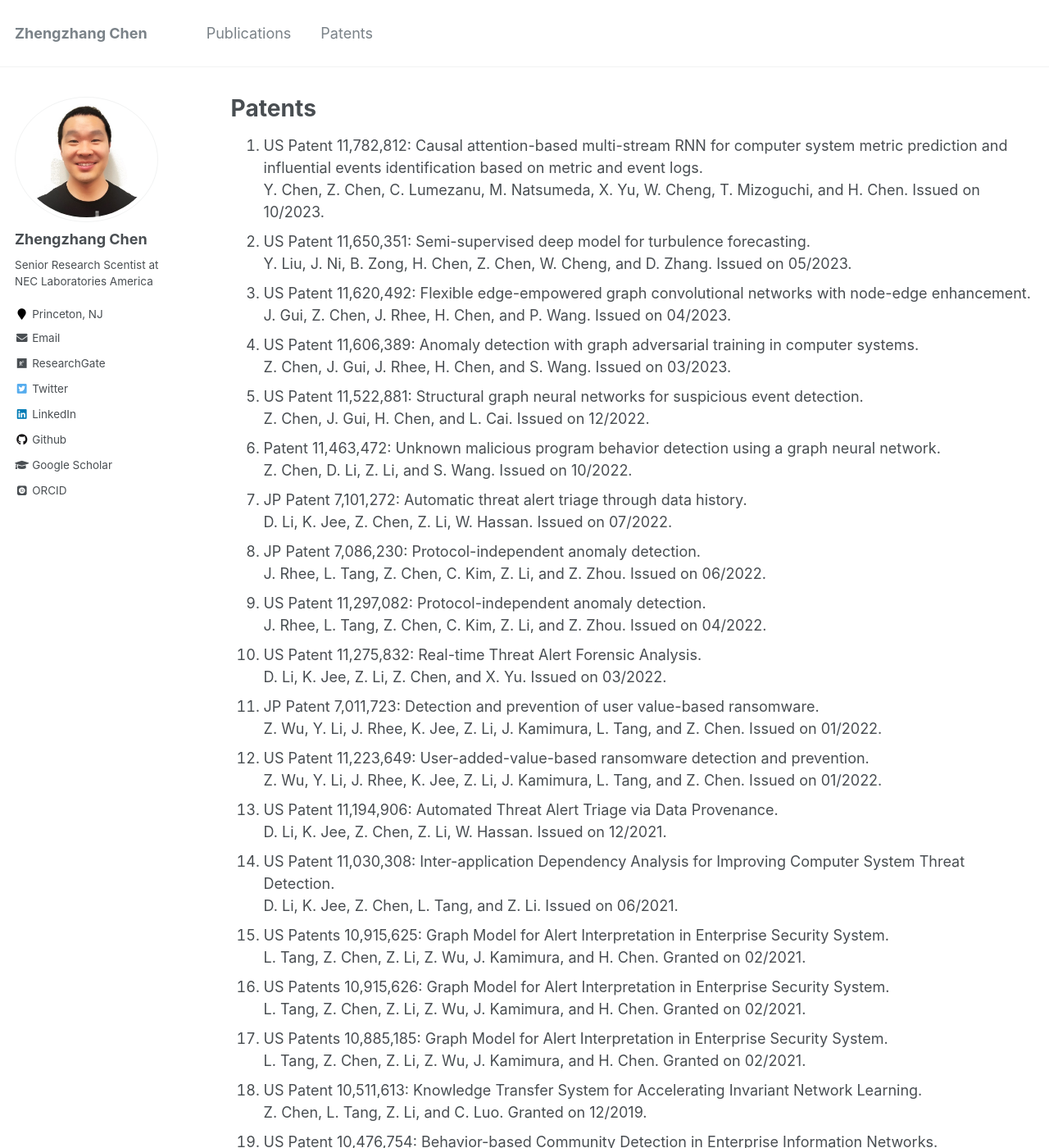
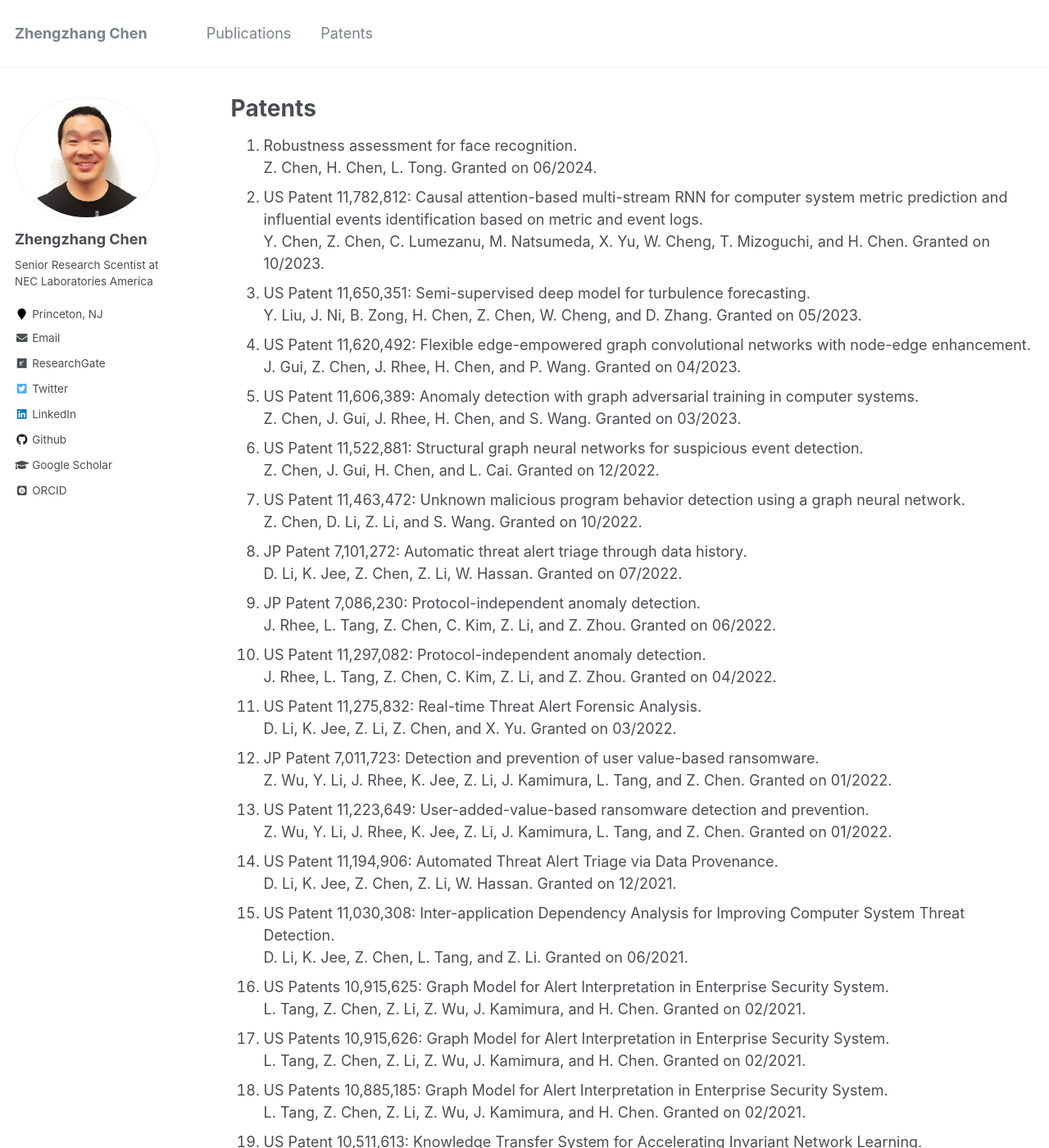
Before and after one commit to zhengzhangchen/zhengzhangchen.github.io, a Jekyll site: the page built from _pages/portfolio.md, in a window 1280 px wide and 1400 px high. Shown: the whole window at 82% size. Built offline with Jekyll 4.4.1, drawn with Linux system fonts in a browser that asks for light colours; some web fonts are replaced; some of the changed text lies outside the part shown.

Commit message:
Update portfolio.md

```diff
--- a/_pages/portfolio.md
+++ b/_pages/portfolio.md
@@ -5,39 +5,38 @@ permalink: /portfolio/
 author_profile: true
 ---
 
-
-1. US Patent 11,782,812: Causal attention-based multi-stream RNN for computer system metric prediction and influential events identification based on metric and event logs. <br> Y. Chen, Z. Chen, C. Lumezanu, M. Natsumeda, X. Yu, W. Cheng, T. Mizoguchi, and H. Chen. Issued on 10/2023.
-2. US Patent 11,650,351: Semi-supervised deep model for turbulence forecasting. <br> Y. Liu, J. Ni, B. Zong, H. Chen, Z. Chen, W. Cheng, and D. Zhang. Issued on 05/2023.
-3. US Patent 11,620,492: Flexible edge-empowered graph convolutional networks with node-edge enhancement. <br> J. Gui, Z. Chen, J. Rhee, H. Chen, and P. Wang. Issued on 04/2023.
-4. US Patent 11,606,389: Anomaly detection with graph adversarial training in computer systems. <br> Z. Chen, J. Gui, J. Rhee, H. Chen, and S. Wang. Issued on 03/2023.
-5. US Patent 11,522,881: Structural graph neural networks for suspicious event detection. <br> Z. Chen, J. Gui, H. Chen, and L. Cai. Issued on 12/2022.
-6. Patent 11,463,472: Unknown malicious program behavior detection using a graph neural network. <br> Z. Chen, D. Li, Z. Li, and S. Wang. Issued on 10/2022.
-7. JP Patent 7,101,272: Automatic threat alert triage through data history. <br> D. Li, K. Jee, Z. Chen, Z. Li, W. Hassan. Issued on 07/2022.
-8. JP Patent 7,086,230: Protocol-independent anomaly detection. <br> J. Rhee, L. Tang, Z. Chen, C. Kim, Z. Li, and Z. Zhou. Issued on 06/2022.
-9. US Patent 11,297,082: Protocol-independent anomaly detection. <br> J. Rhee, L. Tang, Z. Chen, C. Kim, Z. Li, and Z. Zhou. Issued on 04/2022.
-10. US Patent 11,275,832: Real-time Threat Alert Forensic Analysis. <br> D. Li, K. Jee, Z. Li, Z. Chen, and X. Yu. Issued on 03/2022.
-11. JP Patent 7,011,723: Detection and prevention of user value-based ransomware. <br> Z. Wu, Y. Li, J. Rhee, K. Jee, Z. Li, J. Kamimura, L. Tang, and Z. Chen. Issued on 01/2022.
-12. US Patent 11,223,649: User-added-value-based ransomware detection and prevention. <br> Z. Wu, Y. Li, J. Rhee, K. Jee, Z. Li, J. Kamimura, L. Tang, and Z. Chen. Issued on 01/2022.
-13. US Patent 11,194,906: Automated Threat Alert Triage via Data Provenance. <br> D. Li, K. Jee, Z. Chen, Z. Li, W. Hassan. Issued on 12/2021.
-14. US Patent 11,030,308: Inter-application Dependency Analysis for Improving Computer System Threat Detection. <br> D. Li, K. Jee, Z. Chen, L. Tang, and Z. Li. Issued on 06/2021.
-15. US Patents 10,915,625: Graph Model for Alert Interpretation in Enterprise Security System. <br> L. Tang, Z. Chen, Z. Li, Z. Wu, J. Kamimura, and H. Chen. Granted on 02/2021.
-16. US Patents 10,915,626: Graph Model for Alert Interpretation in Enterprise Security System. <br> L. Tang, Z. Chen, Z. Li, Z. Wu, J. Kamimura, and H. Chen. Granted on 02/2021.
-17. US Patents 10,885,185: Graph Model for Alert Interpretation in Enterprise Security System. <br> L. Tang, Z. Chen, Z. Li, Z. Wu, J. Kamimura, and H. Chen. Granted on 02/2021.
-18. US Patent 10,511,613: Knowledge Transfer System for Accelerating Invariant Network Learning. <br> Z. Chen, L. Tang, Z. Li, and C. Luo. Granted on 12/2019.
-19. US Patent 10,476,754: Behavior-based Community Detection in Enterprise Information Networks. <br> Z. Chen, L. Tang, Z. Li, and C. Cao. Granted on 11/2019.
-20. US Patent 10,476,753: Behavior-based Host Modeling. <br> Z. Chen, L. Tang, Z. Li, and C. Cao. Granted on 11/2019.
-21. JP Patent 6,616,045: Graph-based Fusing of Heterogeneous Alerts. <br> K. Yoshihira, Z. Li, Z. Chen, H. Chen, G. Jiang, and L. Tang. Granted on 11/2019.
-20. US Patent 10,476,752: Blue Print Graphs for Fusing of Heterogeneous Alerts. <br> K. Yoshihira, Z. Li, Z. Chen, H. Chen, G. Jiang, and L. Tang. Granted on 11/2019.
-21. US Patent 10,476,749: Graph-based Fusing of Heterogeneous Alerts. <br> K. Yoshihira, Z. Li, Z. Chen, H. Chen, G. Jiang, and L. Tang. Granted on 11/2019.
-22. US Patent 10,367,842: Peer-based Abnormal Host Detection for Enterprise Security Systems. <br> Z. Chen, L. Tang, Z. Li, and C. Cao. Granted on 07/2019.
-23. JP Patent 654,581,9: Integrating Community and Role Detection in Information Networks. <br> L. Tang, Z. Chen, T. Chen, G. Jiang, F. Xu, and H. Chen. Granted on 07/2019.
-24. US Patent 10,333,952: Online Alert Ranking and Attack Scenario Reconstruction. <br> Z. Chen, L. Tang, Y. Lin, Z. Li, H. Chen, and G. Jiang. Granted on 06/2019.
-25. US Patents 10,333,815: Real-time Detection of Abnormal Network Connections in Streaming Data. <br> Z. Chen, L. Tang, G. Jiang, K. Yoshihira, and H. Chen. Granted on 06/2019.
-25. US Patents 10,367,838: Real-time Detection of Abnormal Network Connections in Streaming Data. <br> Z. Chen, L. Tang, G. Jiang, K. Yoshihira, and H. Chen. Granted on 07/2019.
-26. US Patent 10,305,917: Graph-based Intrusion Detection Using Process Traces. <br> Z. Chen, L. Tang, B. Dong, G. Jiang, and H. Chen. Granted on 05/2019.
-27. JP Patent 655,777,4: Graph-based Intrusion Detection Using Process Traces. <br> Z. Chen, L. Tang, B. Dong, G. Jiang, and H. Chen. Granted on 07/2019.
-28. US Patent 10,291,483: Entity Embedding-based Anomaly Detection for Heterogeneous Categorical Events. <br> L. Tang, Z. Chen, K. Zhang, H. Chen, and Z. Li. Granted on 05/2019.
-29. US Patent 10,289,841: Graph-based Attack Chain Discovery in Enterprise Security Systems. <br> L. Tang, H. Zhang, Z. Chen, B. Zong, Z. Li, G. Jiang, and K. Yoshihira. Granted on 05/2019.
-30. US Patent 10,298,607: Constructing Graph Models of Event Correlation in Enterprise Security Systems. <br> L. Tang, H. Zhang, Z. Chen, B. Zong, Z. Li, G. Jiang, and K. Yoshihira. Granted on 05/2019.
-31. JP Patent 648,002,2: Annealed Sparsity Via Adaptive and Dynamic Shrinking. <br> K. Zhang, Z. Chen, H. Chen, and G. Jiang. Granted on 03/2019.
-32. US Patent 10,504,040: Annealed Sparsity Via Adaptive and Dynamic Shrinking. <br> K. Zhang, Z. Chen, H. Chen, and G. Jiang. Granted on 11/2019.
+1. Robustness assessment for face recognition. <br> Z. Chen, H. Chen, L. Tong. Granted on 06/2024.
+1. US Patent 11,782,812: Causal attention-based multi-stream RNN for computer system metric prediction and influential events identification based on metric and event logs. <br> Y. Chen, Z. Chen, C. Lumezanu, M. Natsumeda, X. Yu, W. Cheng, T. Mizoguchi, and H. Chen. Granted on 10/2023.
+1. US Patent 11,650,351: Semi-supervised deep model for turbulence forecasting. <br> Y. Liu, J. Ni, B. Zong, H. Chen, Z. Chen, W. Cheng, and D. Zhang. Granted on 05/2023.
+1. US Patent 11,620,492: Flexible edge-empowered graph convolutional networks with node-edge enhancement. <br> J. Gui, Z. Chen, J. Rhee, H. Chen, and P. Wang. Granted on 04/2023.
+1. US Patent 11,606,389: Anomaly detection with graph adversarial training in computer systems. <br> Z. Chen, J. Gui, J. Rhee, H. Chen, and S. Wang. Granted on 03/2023.
+1. US Patent 11,522,881: Structural graph neural networks for suspicious event detection. <br> Z. Chen, J. Gui, H. Chen, and L. Cai. Granted on 12/2022.
+1. US Patent 11,463,472: Unknown malicious program behavior detection using a graph neural network. <br> Z. Chen, D. Li, Z. Li, and S. Wang. Granted on 10/2022.
+1. JP Patent 7,101,272: Automatic threat alert triage through data history. <br> D. Li, K. Jee, Z. Chen, Z. Li, W. Hassan. Granted on 07/2022.
+1. JP Patent 7,086,230: Protocol-independent anomaly detection. <br> J. Rhee, L. Tang, Z. Chen, C. Kim, Z. Li, and Z. Zhou. Granted on 06/2022.
+1. US Patent 11,297,082: Protocol-independent anomaly detection. <br> J. Rhee, L. Tang, Z. Chen, C. Kim, Z. Li, and Z. Zhou. Granted on 04/2022.
+1. US Patent 11,275,832: Real-time Threat Alert Forensic Analysis. <br> D. Li, K. Jee, Z. Li, Z. Chen, and X. Yu. Granted on 03/2022.
+1. JP Patent 7,011,723: Detection and prevention of user value-based ransomware. <br> Z. Wu, Y. Li, J. Rhee, K. Jee, Z. Li, J. Kamimura, L. Tang, and Z. Chen. Granted on 01/2022.
+1. US Patent 11,223,649: User-added-value-based ransomware detection and prevention. <br> Z. Wu, Y. Li, J. Rhee, K. Jee, Z. Li, J. Kamimura, L. Tang, and Z. Chen. Granted on 01/2022.
+1. US Patent 11,194,906: Automated Threat Alert Triage via Data Provenance. <br> D. Li, K. Jee, Z. Chen, Z. Li, W. Hassan. Granted on 12/2021.
+1. US Patent 11,030,308: Inter-application Dependency Analysis for Improving Computer System Threat Detection. <br> D. Li, K. Jee, Z. Chen, L. Tang, and Z. Li. Granted on 06/2021.
+1. US Patents 10,915,625: Graph Model for Alert Interpretation in Enterprise Security System. <br> L. Tang, Z. Chen, Z. Li, Z. Wu, J. Kamimura, and H. Chen. Granted on 02/2021.
+1. US Patents 10,915,626: Graph Model for Alert Interpretation in Enterprise Security System. <br> L. Tang, Z. Chen, Z. Li, Z. Wu, J. Kamimura, and H. Chen. Granted on 02/2021.
+1. US Patents 10,885,185: Graph Model for Alert Interpretation in Enterprise Security System. <br> L. Tang, Z. Chen, Z. Li, Z. Wu, J. Kamimura, and H. Chen. Granted on 02/2021.
+1. US Patent 10,511,613: Knowledge Transfer System for Accelerating Invariant Network Learning. <br> Z. Chen, L. Tang, Z. Li, and C. Luo. Granted on 12/2019.
+1. US Patent 10,476,754: Behavior-based Community Detection in Enterprise Information Networks. <br> Z. Chen, L. Tang, Z. Li, and C. Cao. Granted on 11/2019.
+1. US Patent 10,476,753: Behavior-based Host Modeling. <br> Z. Chen, L. Tang, Z. Li, and C. Cao. Granted on 11/2019.
+1. US Patent 10,476,752: Blue Print Graphs for Fusing of Heterogeneous Alerts. <br> K. Yoshihira, Z. Li, Z. Chen, H. Chen, G. Jiang, and L. Tang. Granted on 11/2019.
+1. US Patent 10,476,749: Graph-based Fusing of Heterogeneous Alerts. <br> K. Yoshihira, Z. Li, Z. Chen, H. Chen, G. Jiang, and L. Tang. Granted on 11/2019.
+1. US Patent 10,367,842: Peer-based Abnormal Host Detection for Enterprise Security Systems. <br> Z. Chen, L. Tang, Z. Li, and C. Cao. Granted on 07/2019.
+1. JP Patent 654,581,9: Integrating Community and Role Detection in Information Networks. <br> L. Tang, Z. Chen, T. Chen, G. Jiang, F. Xu, and H. Chen. Granted on 07/2019.
+1. US Patent 10,333,952: Online Alert Ranking and Attack Scenario Reconstruction. <br> Z. Chen, L. Tang, Y. Lin, Z. Li, H. Chen, and G. Jiang. Granted on 06/2019.
+1. US Patents 10,333,815: Real-time Detection of Abnormal Network Connections in Streaming Data. <br> Z. Chen, L. Tang, G. Jiang, K. Yoshihira, and H. Chen. Granted on 06/2019.
+1. US Patents 10,367,838: Real-time Detection of Abnormal Network Connections in Streaming Data. <br> Z. Chen, L. Tang, G. Jiang, K. Yoshihira, and H. Chen. Granted on 07/2019.
+1. US Patent 10,305,917: Graph-based Intrusion Detection Using Process Traces. <br> Z. Chen, L. Tang, B. Dong, G. Jiang, and H. Chen. Granted on 05/2019.
+1. JP Patent 655,777,4: Graph-based Intrusion Detection Using Process Traces. <br> Z. Chen, L. Tang, B. Dong, G. Jiang, and H. Chen. Granted on 07/2019.
+1. US Patent 10,291,483: Entity Embedding-based Anomaly Detection for Heterogeneous Categorical Events. <br> L. Tang, Z. Chen, K. Zhang, H. Chen, and Z. Li. Granted on 05/2019.
+1. US Patent 10,289,841: Graph-based Attack Chain Discovery in Enterprise Security Systems. <br> L. Tang, H. Zhang, Z. Chen, B. Zong, Z. Li, G. Jiang, and K. Yoshihira. Granted on 05/2019.
+1. US Patent 10,298,607: Constructing Graph Models of Event Correlation in Enterprise Security Systems. <br> L. Tang, H. Zhang, Z. Chen, B. Zong, Z. Li, G. Jiang, and K. Yoshihira. Granted on 05/2019.
+1. JP Patent 648,002,2: Annealed Sparsity Via Adaptive and Dynamic Shrinking. <br> K. Zhang, Z. Chen, H. Chen, and G. Jiang. Granted on 03/2019.
+1. US Patent 10,504,040: Annealed Sparsity Via Adaptive and Dynamic Shrinking. <br> K. Zhang, Z. Chen, H. Chen, and G. Jiang. Granted on 11/2019.
```
